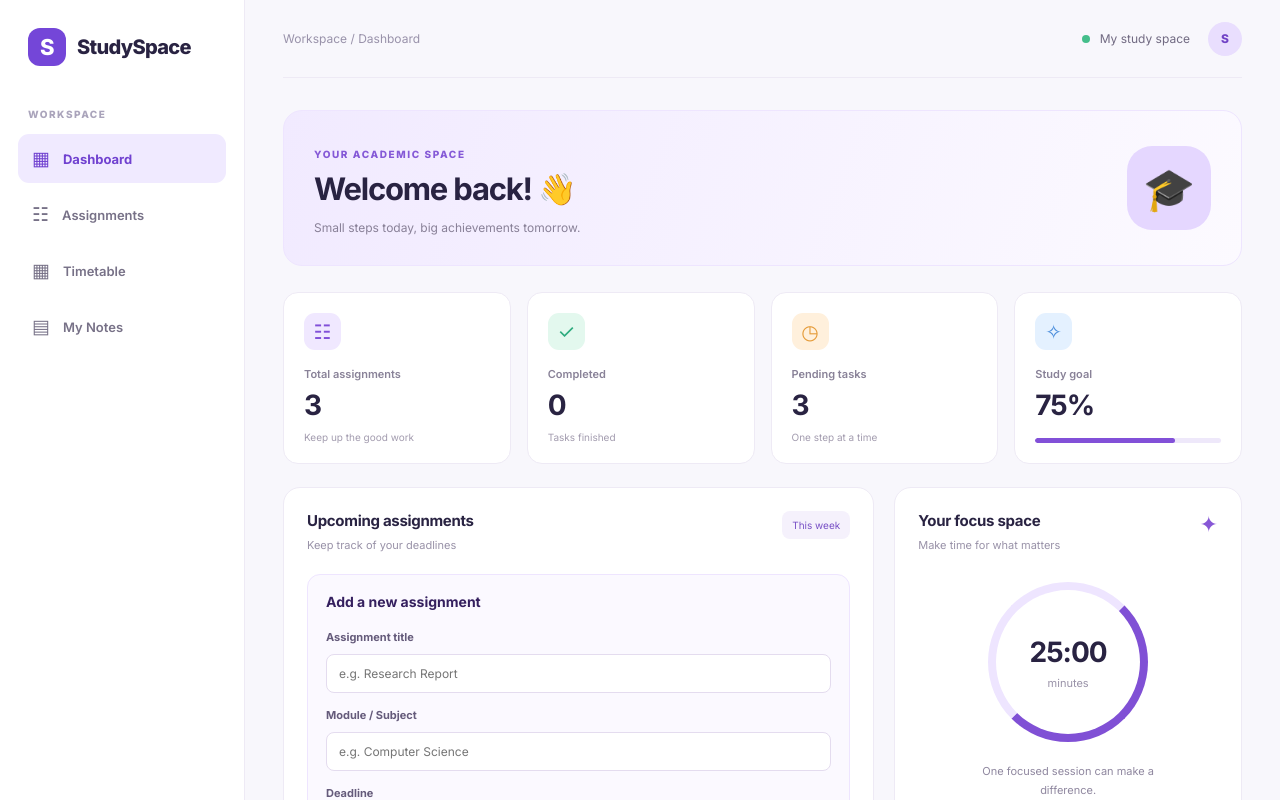
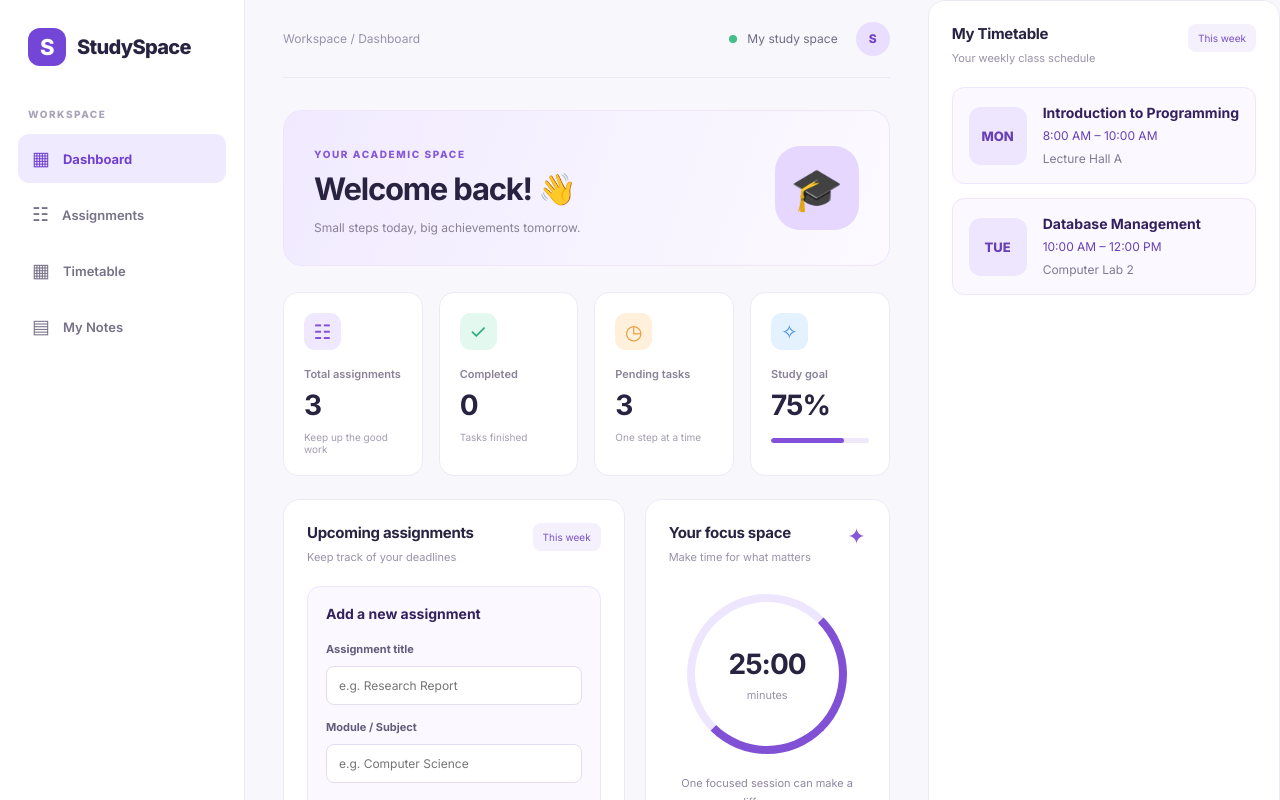
Before and after one commit to Sithumini1016/study-space, a React (Vite) app: page / in a window 1280 px wide. Shown: the top 800 px of the page. Built offline with nearby package versions, Linux system fonts and the light colour scheme.

Commit message:
Add the styling

```diff
--- a/src/App.css
+++ b/src/App.css
@@ -640,3 +640,53 @@ button {
 .add-button {
   margin-top: 8px;
 }
+
+.timetable-panel {
+  margin-bottom: 24px;
+}
+
+.timetable-list {
+  display: grid;
+  gap: 14px;
+  margin-top: 22px;
+}
+
+.timetable-item {
+  display: flex;
+  align-items: center;
+  gap: 16px;
+  padding: 16px;
+  border: 1px solid #eee5ff;
+  border-radius: 12px;
+  background: #fbf9ff;
+}
+
+.timetable-day {
+  display: flex;
+  align-items: center;
+  justify-content: center;
+  min-width: 58px;
+  min-height: 58px;
+  border-radius: 12px;
+  background: #eee5ff;
+  color: #6840b5;
+  font-size: 13px;
+  font-weight: 800;
+}
+
+.timetable-details strong {
+  display: block;
+  color: #35205f;
+  font-size: 14px;
+}
+
+.timetable-details p {
+  margin: 7px 0 4px;
+  color: #6840b5;
+  font-size: 12px;
+}
+
+.timetable-details span {
+  color: #827894;
+  font-size: 12px;
+}
--- a/src/App.jsx
+++ b/src/App.jsx
@@ -47,6 +47,12 @@ function App() {
 
   return initialAssignments;
 });
+  useEffect(() => {
+  localStorage.setItem(
+    'studyspace-assignments',
+    JSON.stringify(assignments)
+  );
+}, [assignments]);
 
 const [title, setTitle] = useState('');
 const [subject, setSubject] = useState('');
@@ -316,6 +322,36 @@ function handleAddAssignment(event) {
           Made for your university journey <span>♥</span>
         </footer>
       </main>
+        <section className="panel timetable-panel" id="timetable">
+          <div className="panel-heading">
+            <div>
+              <h2>My Timetable</h2>
+              <p>Your weekly class schedule</p>
+            </div>
+            <span className="view-label">This week</span>
+          </div>
+
+          <div className="timetable-list">
+            <article className="timetable-item">
+              <div className="timetable-day">MON</div>
+              <div className="timetable-details">
+                <strong>Introduction to Programming</strong>
+                <p>8:00 AM – 10:00 AM</p>
+                <span>Lecture Hall A</span>
+              </div>
+            </article>
+
+            <article className="timetable-item">
+              <div className="timetable-day">TUE</div>
+              <div className="timetable-details">
+                <strong>Database Management</strong>
+                <p>10:00 AM – 12:00 PM</p>
+                <span>Computer Lab 2</span>
+              </div>
+            </article>
+          </div>
+        </section>
+
     </div>
   );
 }
```
